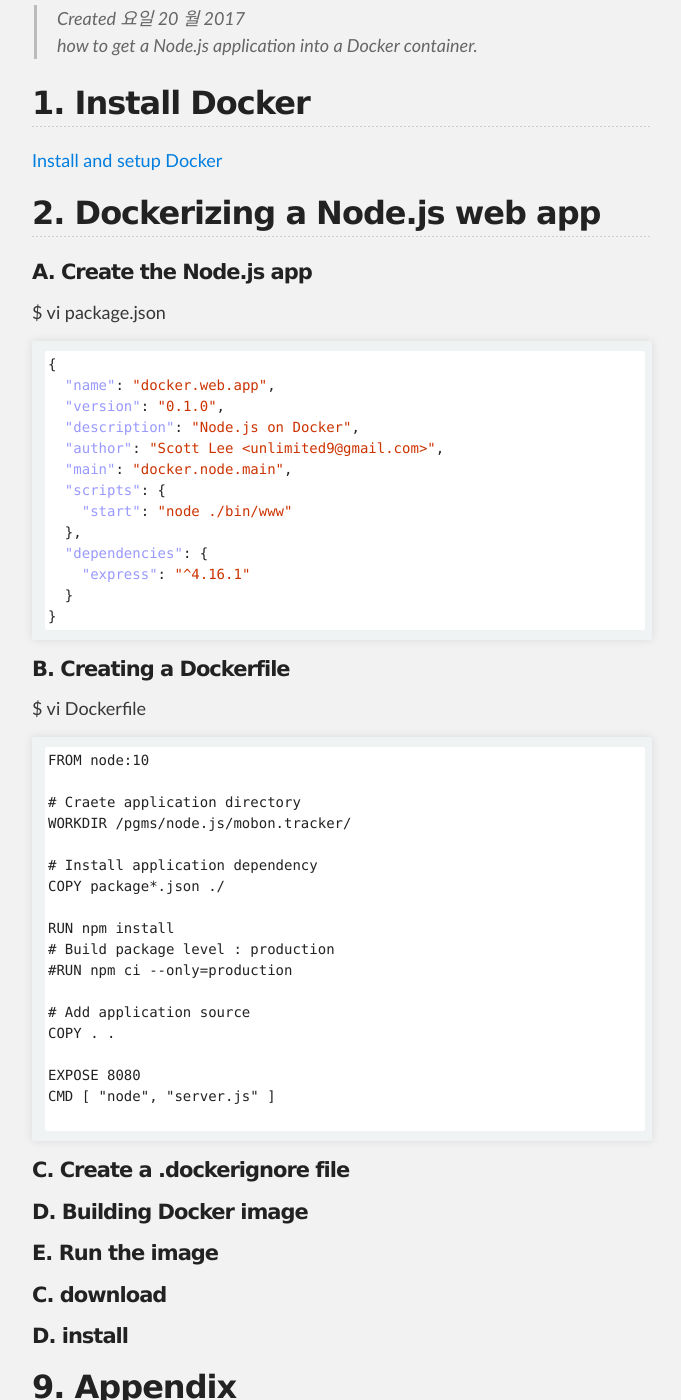
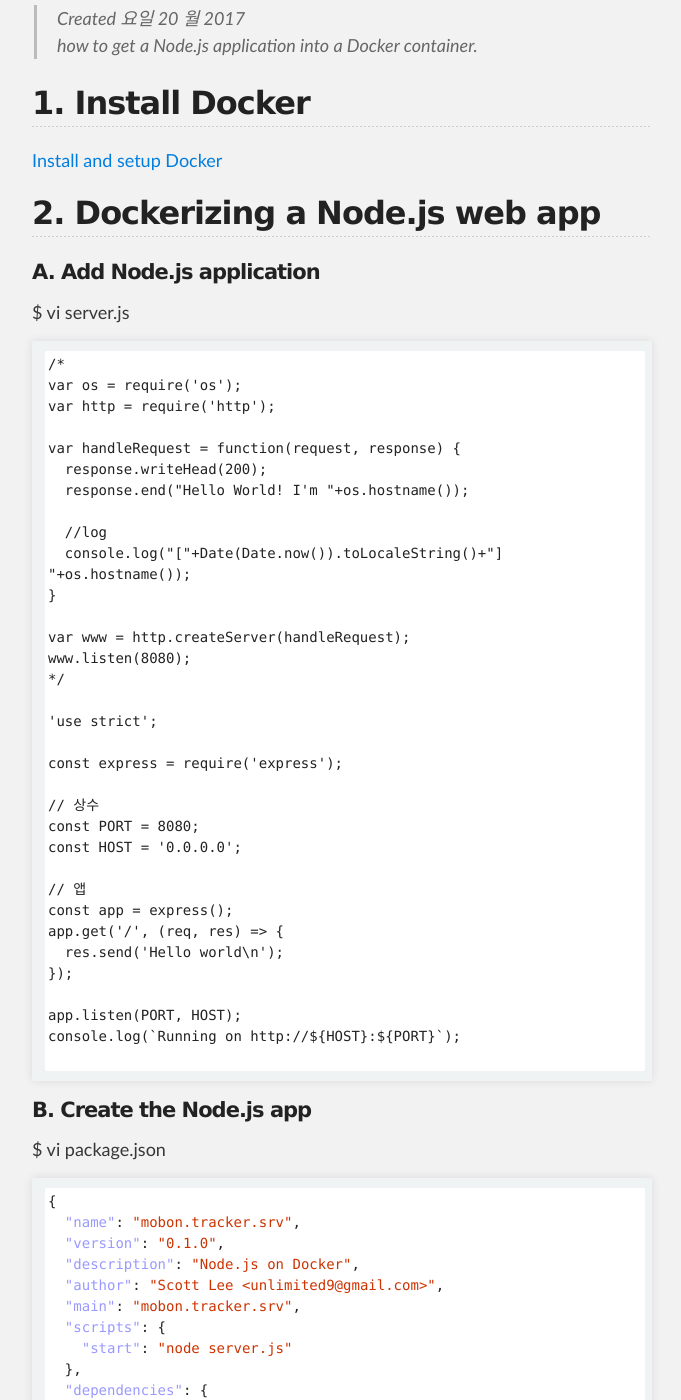
Before and after one commit to unlimited9/unlimited9.github.com, a Jekyll site: the page built from reference.notes/TA/node.js/dockerizing.md, in a window 1280 px wide and 1400 px high, scrolled down 337 px. Shown: the whole window, without its empty margins (298-979 px from the left). Built offline with Jekyll 4.4.1, drawn with Linux system fonts in a browser that asks for light colours; our own code applies the rules of GitHub Pages for plain Markdown files; some of the changed text lies outside the part shown.

Commit message:
Update dockerizing.md

````diff
--- a/reference.notes/TA/node.js/dockerizing.md
+++ b/reference.notes/TA/node.js/dockerizing.md
@@ -10,17 +10,55 @@ how to get a Node.js application into a Docker container.
 
 ## 2. Dockerizing a Node.js web app
 
-#### A. Create the Node.js app
+#### A. Add Node.js application
+$ vi server.js
+```
+/*
+var os = require('os');
+var http = require('http');
+
+var handleRequest = function(request, response) {
+  response.writeHead(200);
+  response.end("Hello World! I'm "+os.hostname());
+
+  //log
+  console.log("["+Date(Date.now()).toLocaleString()+"] "+os.hostname());
+}
+
+var www = http.createServer(handleRequest);
+www.listen(8080);
+*/
+
+'use strict';
+
+const express = require('express');
+
+// 상수
+const PORT = 8080;
+const HOST = '0.0.0.0';
+
+// 앱
+const app = express();
+app.get('/', (req, res) => {
+  res.send('Hello world\n');
+});
+
+app.listen(PORT, HOST);
+console.log(`Running on http://${HOST}:${PORT}`);
+
+```
+
+#### B. Create the Node.js app
 $ vi package.json
 ```json
 {
-  "name": "docker.web.app",
+  "name": "mobon.tracker.srv",
   "version": "0.1.0",
   "description": "Node.js on Docker",
   "author": "Scott Lee <unlimited9@gmail.com>",
-  "main": "docker.node.main",
+  "main": "mobon.tracker.srv",
   "scripts": {
-    "start": "node ./bin/www"
+    "start": "node server.js"
   },
   "dependencies": {
     "express": "^4.16.1"
@@ -28,13 +66,13 @@ $ vi package.json
 }
 ```
 
-#### B. Creating a Dockerfile
+#### C. Creating a Dockerfile
 $ vi Dockerfile
 ```
 FROM node:10
 
 # Craete application directory
-WORKDIR /pgms/node.js/mobon.tracker/
+WORKDIR /pgms/node.js/mobon.tracker.srv/
 
 # Install application dependency
 COPY package*.json ./
````
